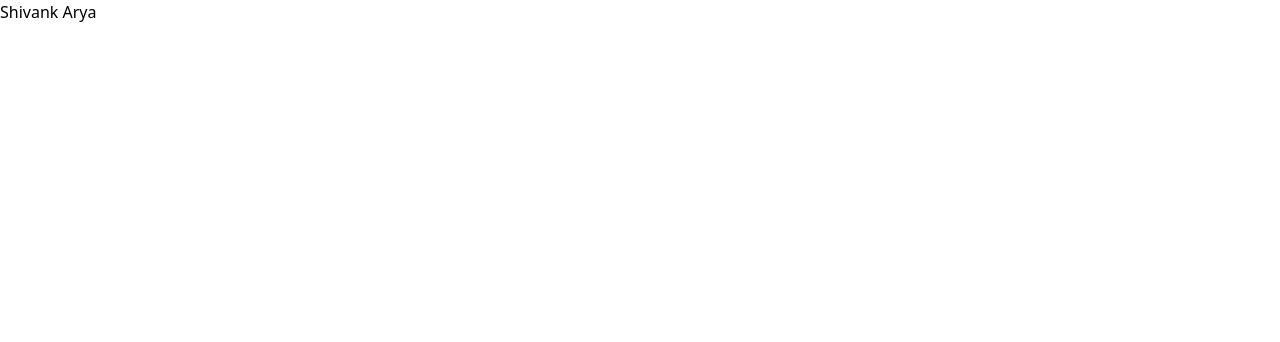
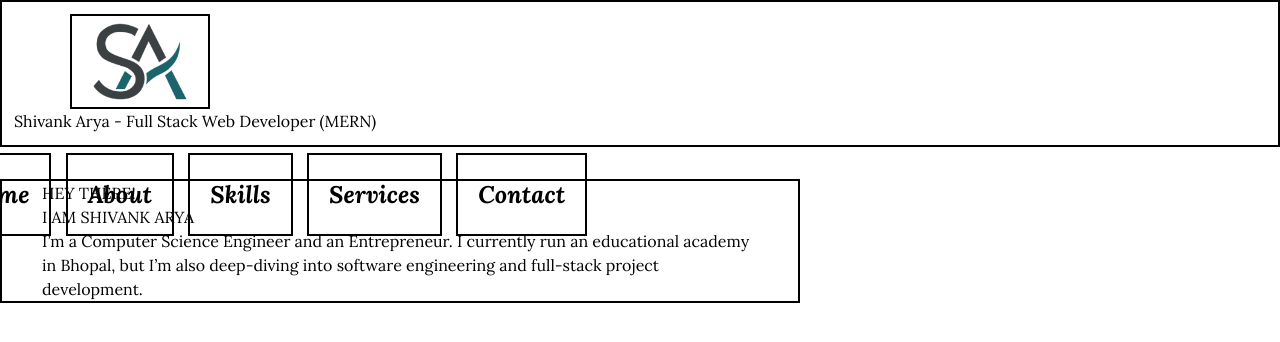
Before and after one commit to Shivank-Arya/Shivank-Portfolio, a website: page index.html in a window 1280 px wide. Drawn offline with Linux system fonts and the light colour scheme.

Commit message:
second-commit

```diff
--- a/index.html
+++ b/index.html
@@ -14,9 +14,32 @@
         rel="stylesheet" />
 </head>
 
-<body class="">
-    <h1>Shivank Arya</h1>
+<body class="font-lora">
+    <header>
+        <header class="flex justify-between p-3 border border-2">
+            <div>
+                <a href="#Shivank-Arya"><img src="/images/Shivank-Arya-Logo.png" alt="Shivank Arya Logo"
+                        class="border border-2 relative left-14 w-35" /></a>
+                <h1>Shivank Arya - Full Stack Web Developer (MERN)</h1>
+            </div>
+        </header>
+
+        <nav class="relative top-8 right-15 italic text-2xl font-bold">
+            <a href="#Home" class="px-5 border border-2 p-6 m-1">Home</a>
+            <a href="#About" class="px-5 border border-2 p-6 m-1">About</a>
+            <a href="#Skills" class="px-5 border border-2 p-6 m-1">Skills</a>
+            <a href="#Services" class="px-5 border border-2 p-6 m-1">Services</a>
+            <a href="#Contact" class="px-5 border border-2 p-6 m-1">Contact</a>
+        </nav>
+    </header>
+
+    <section class="border border-2 relative px-10 flex flex-col w-200">
+        <h2>HEY THERE!</h2>
+        <h2>I AM SHIVANK ARYA</h2>
+        <p>I’m a Computer Science Engineer and an Entrepreneur. I currently run an educational academy in Bhopal, but
+            I’m also deep-diving into software engineering and full-stack project development.</p>
+    </section>
+
 
 </body>
-
 </html>
```
Also changed, not shown: images/Shivank-Arya-Logo.png (added), src/output.css.
